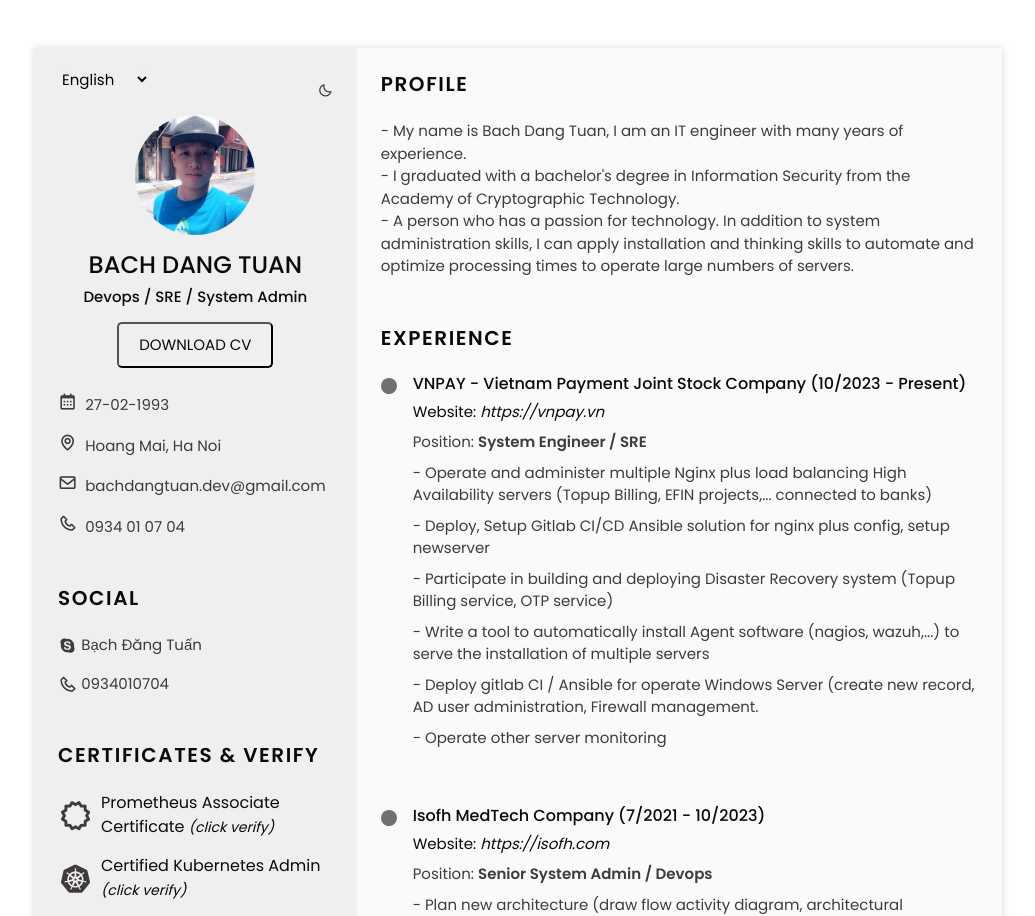
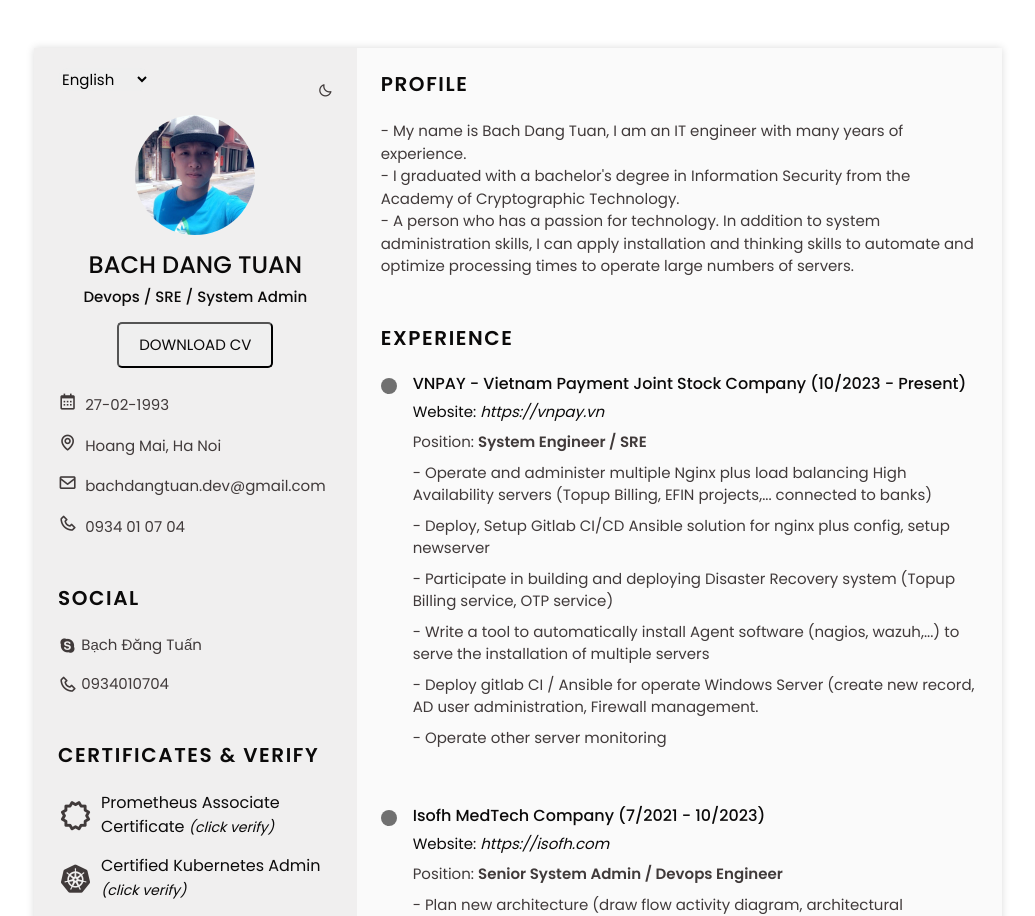
Before and after one commit to darktuan1993/BachDangTuan-CV, a React (Create React App) app: page / in a window 1280 px wide. Shown: the top 916 px of the page, without its empty margins (122-1157 px from the left). Built offline with nearby package versions, Linux system fonts and the light colour scheme.

Commit message:
cập nhật CV

```diff
--- a/src/components/Resume/ResumeRight/Certificates/dataCer.js
+++ b/src/components/Resume/ResumeRight/Certificates/dataCer.js
@@ -14,7 +14,8 @@ const dataCer = [
     {
         title: "GitLab CI Fundamentals",
         image: "https://www.rancher.com/assets/img/brand-guidelines/assets/logos/png/color/rancher-suse-logo-stacked-color.png",
-        icon: "bx bxl-gitlab skill-icon"
+        icon: "bx bxl-gitlab skill-icon",
+        link: "https://ti-user-certificates.s3.amazonaws.com/72109ec1-52dd-4663-9df4-754a8a1d0bff/83f73559-7cdb-40c4-918b-66f59d989eb6-bach-dang-tuan-bc1c646a-942e-47d3-ba10-c8fc747d662f-certificate.pdf"
     },
     {
         title: "Redis Education Certified",
@@ -25,7 +26,8 @@ const dataCer = [
     {
         title: "Fortinet Certified Associate ",
         image: "https://5.imimg.com/data5/SELLER/Default/2023/6/317454451/XH/JO/OI/46159964/fortinet--500x500.png",
-        icon: "bx bx-certification skill-icon"
+        icon: "bx bx-certification skill-icon",
+        link: "https://credly.com/badges/ae39e201-65f9-424b-8527-da066aea6898"
     },
     {
         title: "CCNA Routing & Switching ",
--- a/src/components/Resume/ResumeRight/Experience/dataExp.js
+++ b/src/components/Resume/ResumeRight/Experience/dataExp.js
@@ -27,7 +27,7 @@ const dataExp = [
         descripttion7: "- Deploy HIS/EMR applications on k8s environment and Develop CI/CD on GitOps platform (ArgoCD, Gitlab CI,...).",
         descripttion8: "- Write scripts to periodically backup VM, Data, Windows DNS server administrator, integrate authentication of some wifi services, VPN client, Sysnology NAS storage.",
         line: "",
-        position: "Senior System Admin / Devops",
+        position: "Senior System Admin / Devops Engineer",
     },
     {
         title: "Terralogic Software",
```
